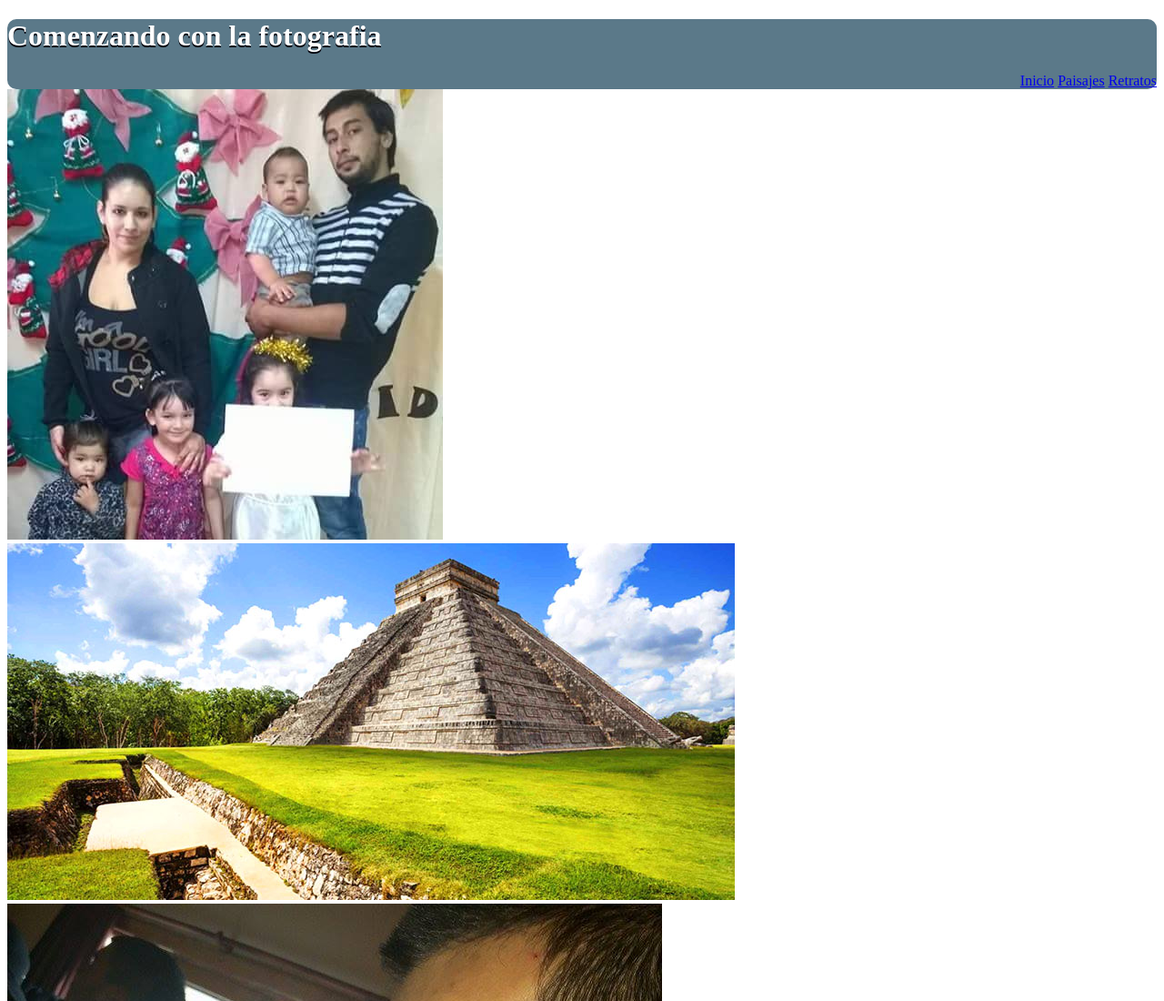
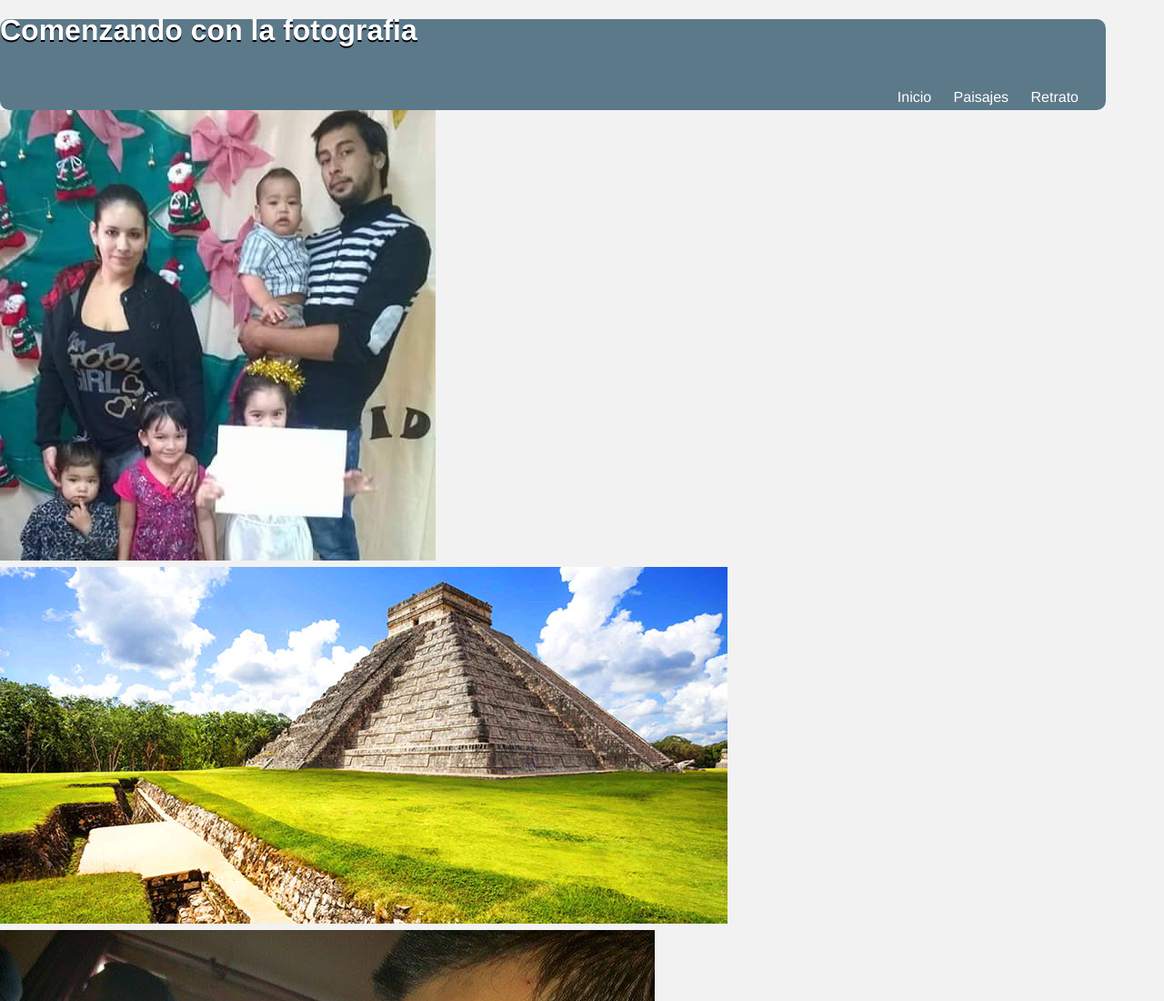
Before and after one commit to mauricio1990arg/CSSyDisenioWebResponsive_evaluacion-final_mauricio, a plain HTML site: page Evaluacion Final/index.html in a window 1280 px wide. Shown: the top 1100 px of the page at 91% size. Drawn offline with Linux system fonts and the light colour scheme.

Commit message:
midificando codigo
madificacion de codigo y adecion de algunas caracteristicas

```diff
--- a/Evaluacion Final/css/estilos.css
+++ /dev/null
@@ -1,69 +0,0 @@
-.header {
-
-  background-color: #5b7989;
-  width: 100%;
-  border-radius: 10px;
-}
-
-.titulo{
-  color: white;
-  text-shadow: 0px 2px #02010a;
-}
-
-footer{
-  background-color: #C6d5c5;
-  border-radius: 10px;
-}
-.titulo{
-
-}
-
-.enlaces{
-
-  text-align: right;
-}
-
-.contenedorgeneral{
-  margin: 2px solid black;
-  width: 100%;
-}
-
-.imagencentral.img{
-  margin: 0 auto;
-  width: 100%;
-}
-
-.secundariaizquierda{
-  width: 50%;
-}
-
-.secundariaderecha{
-  width: 50%;
-}
-
-.face{
-  width: 2.5%;
-  height: 2.5%;
-}
-
-.inst{
-  width: 2.5%;
-  height: 2.5%;
-}
-.twi{
-  width: 2.5%;
-  height: 2.5%;
-}
-
-.contacto{
-  width: 25%;
-}
-.terminos{
-  width: 25%;
-}
-.RedesSociales{
-  width: 25%;
-}
-.derechos{
-  width: 25%;
-}
--- /dev/null
+++ b/Evaluacion Final/css/estilosindex.css
@@ -0,0 +1,105 @@
+body {
+	margin: 0;
+	padding: 0;
+	font-family: Helvetica, Arial, sans-serif;
+	color: #666;
+	background: #f2f2f2;
+	font-size: 1em;
+	line-height: 1.5em;
+}
+h1{
+  width: 60%;
+  color: white;
+  text-shadow: 0px 2px #02010a;
+}
+
+#main-header {
+  background-color: #5b7989;
+  border-radius: 10px;
+	color: white;
+	height: 100px;
+  width: 95%;
+}
+	#main-header a {
+		color: white;
+	}
+
+/*
+ * Navegación
+ */
+ nav {
+ 	float: right;
+ }
+ 	nav ul {
+ 		margin: 0;
+ 		padding: 0;
+ 		list-style: none;
+ 		padding-right: 20px;
+ 	}
+
+ 		nav ul li {
+ 			display: inline-block;
+ 			line-height: 80px;
+ 		}
+
+ 			nav ul li a {
+ 				display: block;
+ 				padding: 0 10px;
+ 				text-decoration: none;
+ 			}
+
+
+footer{
+  width: 100%;
+  background-color: #C6d5c5;
+  border-radius: 10px;
+}
+
+.enlaces{
+  width: 30%;
+}
+
+.contenedorgeneral{
+  margin: 2px solid black;
+  width: 100%;
+}
+
+.imagencentral.img{
+  margin: 0 auto;
+  width: 100%;
+}
+
+.secundariaizquierda{
+  width: 50%;
+}
+
+.secundariaderecha{
+  width: 50%;
+}
+
+.face{
+  width: 2.5%;
+  height: 2.5%;
+}
+
+.inst{
+  width: 2.5%;
+  height: 2.5%;
+}
+.twi{
+  width: 2.5%;
+  height: 2.5%;
+}
+
+.contacto{
+  width: 25%;
+}
+.terminos{
+  width: 25%;
+}
+.RedesSociales{
+  width: 25%;
+}
+.derechos{
+  width: 25%;
+}
--- /dev/null
+++ b/Evaluacion Final/css/estilospaisajes.css
@@ -0,0 +1,134 @@
+html{
+  background: black;
+}
+body {
+	margin: 0;
+	padding: 0;
+	font-family: Helvetica, Arial, sans-serif;
+	color: #666;
+	background: #f2f2f2;
+	font-size: 1em;
+	line-height: 1.5em;
+}
+h1{
+  width: 60%;
+  color: white;
+  text-shadow: 0px 2px #02010a;
+}
+
+#main-header {
+  background-color: #5b7989;
+  border-radius: 10px;
+	color: white;
+	height: 100px;
+  width: 95%;
+}
+#main-header a {
+	color: white;
+}
+
+/*
+ * Navegación
+ */
+ nav {
+ 	float: right;
+ }
+ 	nav ul {
+ 		margin: 0;
+ 		padding: 0;
+ 		list-style: none;
+ 		padding-right: 20px;
+ 	}
+
+ 		nav ul li {
+ 			display: inline-block;
+ 			line-height: 80px;
+ 		}
+
+ 			nav ul li a {
+ 				display: block;
+ 				padding: 0 10px;
+ 				text-decoration: none;
+ 			}
+
+/*
+ * Navegación
+ */
+ nav {
+ 	float: right;
+ }
+ 	nav ul {
+ 		margin: 0;
+ 		padding: 0;
+ 		list-style: none;
+ 		padding-right: 20px;
+ 	}
+
+ 		nav ul li {
+ 			display: inline-block;
+ 			line-height: 80px;
+ 		}
+
+ 			nav ul li a {
+ 				display: block;
+ 				padding: 0 10px;
+ 				text-decoration: none;
+ 			}
+/*
+ * pie de pagina
+ */
+
+footer{
+  width: 100%;
+  background-color: #C6d5c5;
+  border-radius: 10px;
+}
+
+.enlaces{
+  width: 30%;
+}
+
+.contenedorgeneral{
+  margin: 2px solid black;
+  width: 100%;
+}
+
+.imagencentral.img{
+  margin: 0 auto;
+  width: 100%;
+}
+
+.secundariaizquierda{
+  width: 50%;
+}
+
+.secundariaderecha{
+  width: 50%;
+}
+
+.face{
+  width: 2.5%;
+  height: 2.5%;
+}
+
+.inst{
+  width: 2.5%;
+  height: 2.5%;
+}
+.twi{
+  width: 2.5%;
+  height: 2.5%;
+}
+
+.contacto{
+  width: 25%;
+}
+.terminos{
+  width: 25%;
+}
+.RedesSociales{
+  width: 25%;
+}
+.derechos{
+  width: 25%;
+}
--- a/Evaluacion Final/index.html
+++ b/Evaluacion Final/index.html
@@ -4,20 +4,23 @@
     <meta charset="utf-8">
     <title>Evaluacion final CSS</title>
     <meta name="viewport" content="width=device-width,user-scalable=no">
-    <link rel="stylesheet" href="css/estilos.css">
+    <link rel="stylesheet" href="css/estilosindex.css">
     <link href="https://fonts.googleapis.com/css?family=Dancing+Script" rel="stylesheet">
   </head>
   <body>
-    <div class="header">
+    <header id="main-header">
 
-        <div class="titulo">
-          <h1>Comenzando con la fotografia</h1>
-        </div>
-        <div class="enlaces">
-          <a href="index.html">Inicio</a> <a href="links/paisajes.html">Paisajes</a> <a href="links/retrato.html">Retratos</a>
-        </div>
+      <h1>Comenzando con la fotografia</h1>
 
-    </div>
+  		<nav>
+  			<ul>
+  				<li><a href="index.html">Inicio</a></li>
+  				<li><a href="links/paisajes.html">Paisajes</a></li>
+  				<li><a href="links/tretatos.html">Retrato</a></li>
+  			</ul>
+  		</nav>
+
+  	</header>
 
     <div class="contenedorgeneral">
 
```
Also changed, not shown: Evaluacion Final/links/paisajes.html (+24 -0 lines), Evaluacion Final/css/estilosretratos.css (added).
